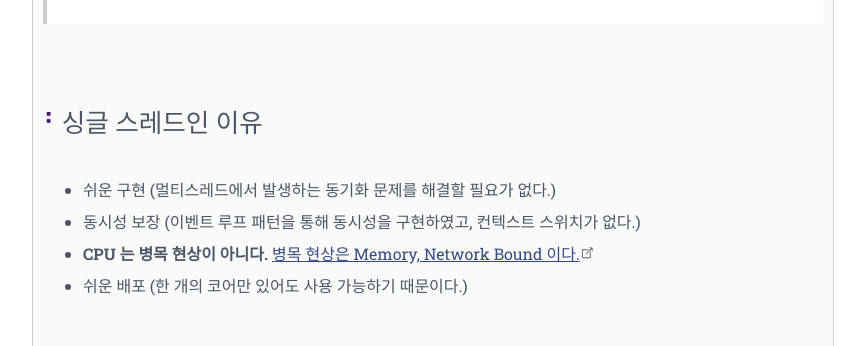
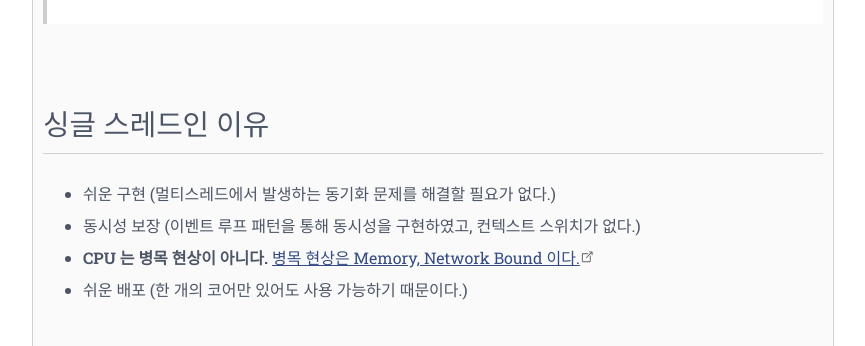
Before and after one commit to dgnppr/dgnppr.github.io, a Jekyll site: the page built from _wiki/essay/01_why_redis_single_threaded.md, in a window 1280 px wide. Shown: the part 916-1262 px from the top of the page, without its empty margins (207-1072 px from the left). Built offline with Jekyll 4.4.1, drawn with Linux system fonts in a browser that asks for light colours; comment, search, counter and statistics services are not loaded; grey boxes are pictures that could not be loaded.

```diff
--- a/_sass/_base.scss
+++ b/_sass/_base.scss
@@ -96,14 +96,14 @@
     border-bottom: 1px solid #d0d0d0;
 }
 .post-content h2 {
-    &:before { content:"⠁"; }
+    /* &:before { content:"⠁"; } */
 }
 h3 {
     font-size: 1.6em;
     font-style: roboto;
 }
 .post-content h3 {
-    &:before { content:"⠃"; }
+    /* &:before { content:"⠃"; } */
 }
 h4 {
     font-size: 1.4em;
@@ -111,7 +111,7 @@
     font-style: roboto;
 }
 .post-content h4 {
-    &:before { content:"⠋"; }
+    /* &:before { content:"⠋"; } */
 }
 h5 {
     font-size: 1.2em;
@@ -119,7 +119,7 @@
     font-style: roboto;
 }
 .post-content h5 {
-    &:before { content:"⠛"; }
+    /* &:before { content:"⠛"; } */
 }
 h6 {
     font-size: 1.0em;
@@ -128,7 +128,7 @@
     font-style: roboto;
 }
 .post-content h6 {
-    &:before { content:"⠟"; }
+    /* &:before { content:"⠟"; } */
 }
 
 .post-content .external-link {
--- a/_sass/_theme.scss
+++ b/_sass/_theme.scss
@@ -69,6 +69,15 @@
     color: #CED6DE !important;
 }
 
+body.dark-mode h1,
+body.dark-mode h2,
+body.dark-mode h3,
+body.dark-mode h4,
+body.dark-mode h5,
+body.dark-mode h6 {
+    border-bottom: 1px solid #ffffff !important;
+}
+
 body.dark-mode .header {
     border-bottom: 1px solid #636e72 !important;
 }
--- a/_wiki/essay/01_why_redis_single_threaded.md
+++ b/_wiki/essay/01_why_redis_single_threaded.md
@@ -23,7 +23,7 @@
 
 <br>
 
-### 싱글 스레드인 이유
+## 싱글 스레드인 이유
 
 - 쉬운 구현 (멀티스레드에서 발생하는 동기화 문제를 해결할 필요가 없다.)
 - 동시성 보장 (이벤트 루프 패턴을 통해 동시성을 구현하였고, 컨텍스트 스위치가 없다.)
@@ -53,7 +53,7 @@
 
 <br>
 
-### 메인 스레드
+## 메인 스레드
 
 메인 스레드에서 실행하는 `main()` [메서드](https://github.com/redis/redis/blob/unstable/src/server.c#L6886C18-L6886C18)를 보자.
 
@@ -105,7 +105,7 @@
 
 <br>
 
-### 서브 스레드
+## 서브 스레드
 
 레디스가 하나의 스레드만 있을까? 그것은 아니다.
 
@@ -154,7 +154,7 @@
 
 <br>
 
-### 나의 생각
+## 나의 생각
 
 레디스가 싱글 스레드로도 높은 QPS를 보일 수 있는 이유는 레디스가 적용되는 범위와 자료구조 덕분이라고 생각한다. 레디스는 인메모리 기반이기 때문에 다른 RDB의 고려사항(ex: 디스크 I/O , 조인)보다 현저하게 적다고 생각한다. 그래서 네트워크, 메모리가 병목점이라고 보는 것 같다.
 
@@ -168,21 +168,21 @@
 
 <br>
 
-### 요약
+## 요약
 
 많은 현대 서버에서는 멀티 스레드를 통해 서빙하는데, 스레드 간 동기화 및 컨텍스트 스위치 비용은 비싸다. 레디스는 이러한 비용을 줄이기 위해 싱글 스레드로 동작한다. 왜냐하면 속도 병목 현상의 원인을 CPU가 아니라 Memory, Network 이라고 판단했기 때문이다.
 단일 스레드로 동작하는 이벤트 루프를 통해서 성능을 높혔고, 레디스의 주요 명령어는 `O(1)`의 시간 복잡도로 매우 빠르게 동작하고, Atomic 하게 유지함으로써 레디스는 현재 매우 인기 있는 캐시 솔루션이 되었다고 생각한다.
 
 <br>
 
-### 기타
+## 기타
 
 레디스는 싱글 스레드로 동작하는 것이 마음에 들지 않는 사람들이  멀티 스레드로 동작하는 `KeyDB`([A Multithreaded Fork of Redis That’s 5X Faster Than Redis](https://docs.keydb.dev/blog/2019/10/07/blog-post/))를 만들었다고 한다.
 `KeyDB` 사 벤치마크 결과 5배 빠르다고 하는데 멀티스레드 이벤트 루프 실행, 핵심 데이터 구조 최적화 등 멀티스레딩 작업과 최적화 작업을 통해서 성능을 높혔다고 한다.
 
 <br>
 
-### 참고
+## 참고
 
 - https://redis.com/blog/diving-into-redis-6/
 - https://redis.com/blog/making-redis-concurrent-with-modules/
--- a/data/metadata/algorithm/00_jwt_algorithm.json
+++ b/data/metadata/algorithm/00_jwt_algorithm.json
@@ -1,6 +1,6 @@
 {
  "type": "wiki",
- "title": "JWT 알고리즘 어떤걸 사용해야하나?",
+ "title": "JWT 알고리즘 어떤걸 사용해야하나",
  "parent": "algorithm",
  "url": "/wiki/algorithm/00_jwt_algorithm",
  "updated": "2023-12-06 21:15:24 +0900",
```
Also changed, not shown: _wiki/algorithm/00_jwt_algorithm.md (+1 -1 lines), _wiki/database/00_mysql_setting.md (+1 -3 lines), _wiki/essay/02_why_db_index_is_btree.md (+0 -3 lines).
